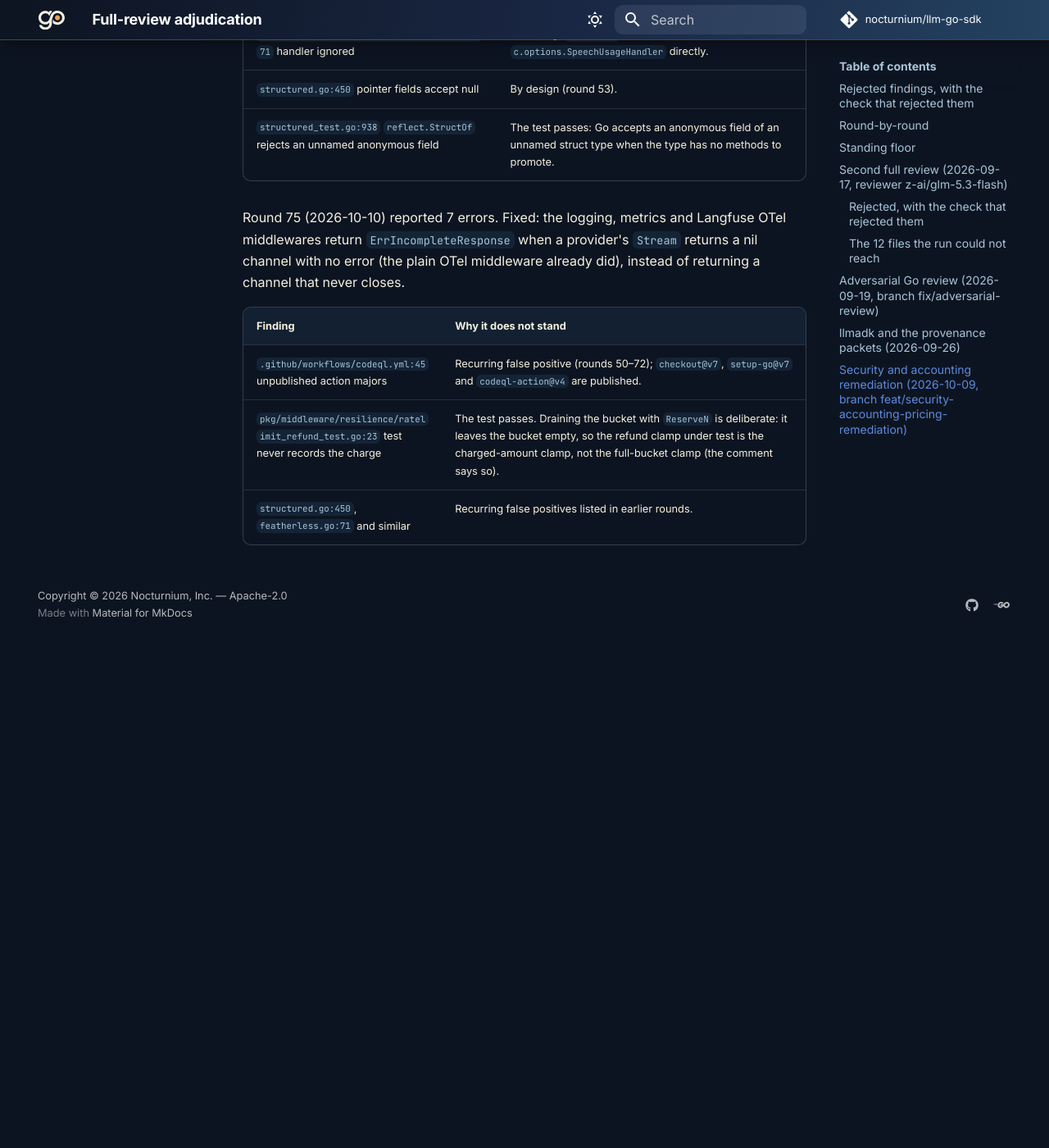
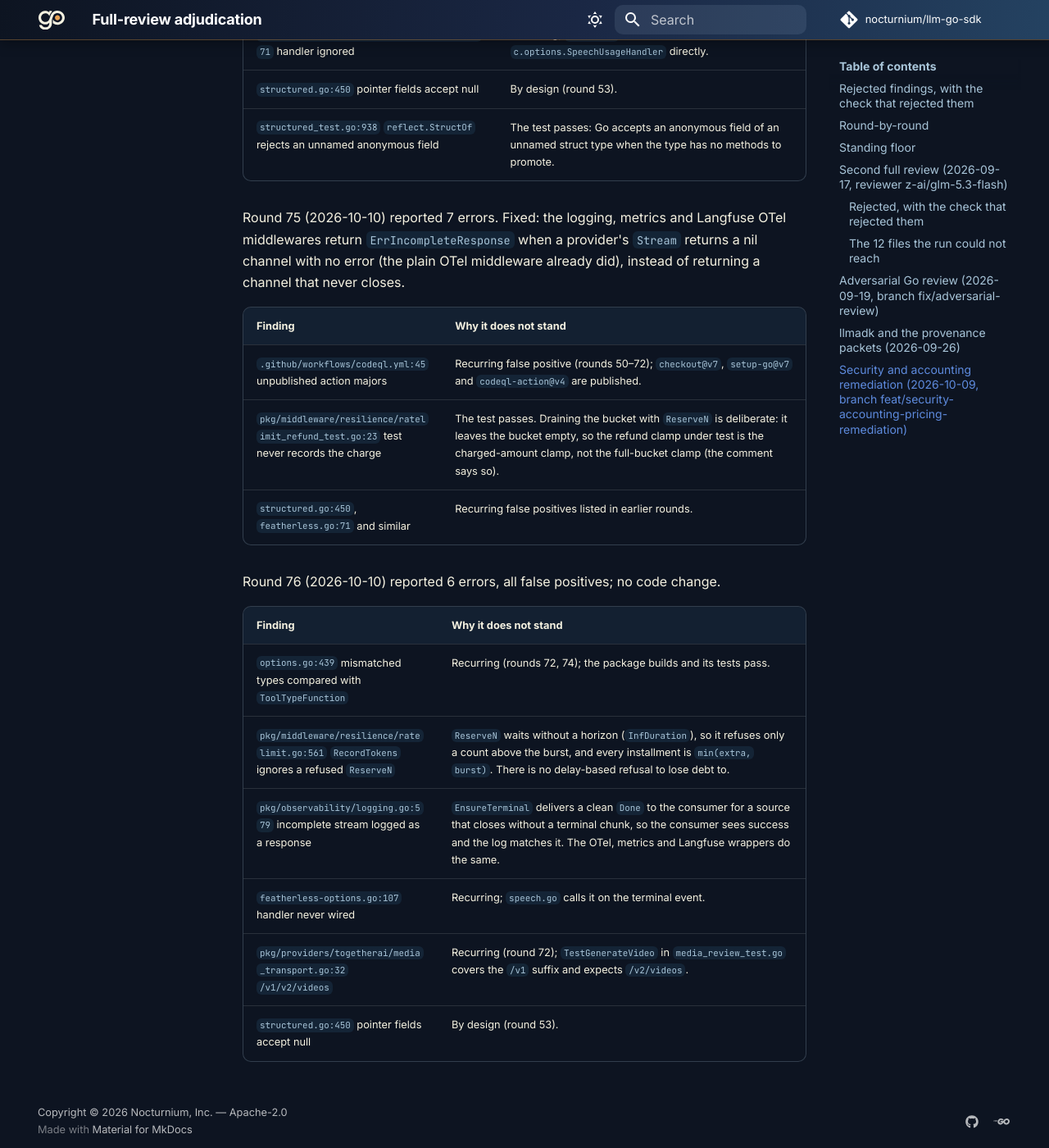
Before and after one commit to nocturnium/llm-go-sdk, an MkDocs documentation site: the page built from docs/nitpick-adjudication.md, in a window 1280 px wide and 1400 px high, scrolled down 32692 px. Shown: the whole window at 82% size. Built offline with MkDocs 1.6.1 and Material for MkDocs 9.7.7, drawn with Linux system fonts in a browser that asks for light colours; comment, search, counter and statistics services are not loaded; before the commit the page ends 33462 px from its top, so only the background shows below that.

Commit message:
Close round 76 review errors

```diff
--- a/docs/nitpick-adjudication.md
+++ b/docs/nitpick-adjudication.md
@@ -805,3 +805,14 @@ did), instead of returning a channel that never closes.
 | `.github/workflows/codeql.yml:45` unpublished action majors | Recurring false positive (rounds 50–72); `checkout@v7`, `setup-go@v7` and `codeql-action@v4` are published. |
 | `pkg/middleware/resilience/ratelimit_refund_test.go:23` test never records the charge | The test passes. Draining the bucket with `ReserveN` is deliberate: it leaves the bucket empty, so the refund clamp under test is the charged-amount clamp, not the full-bucket clamp (the comment says so). |
 | `structured.go:450`, `featherless.go:71` and similar | Recurring false positives listed in earlier rounds. |
+
+Round 76 (2026-10-10) reported 6 errors, all false positives; no code change.
+
+| Finding | Why it does not stand |
+| --- | --- |
+| `options.go:439` mismatched types compared with `ToolTypeFunction` | Recurring (rounds 72, 74); the package builds and its tests pass. |
+| `pkg/middleware/resilience/ratelimit.go:561` `RecordTokens` ignores a refused `ReserveN` | `ReserveN` waits without a horizon (`InfDuration`), so it refuses only a count above the burst, and every installment is `min(extra, burst)`. There is no delay-based refusal to lose debt to. |
+| `pkg/observability/logging.go:579` incomplete stream logged as a response | `EnsureTerminal` delivers a clean `Done` to the consumer for a source that closes without a terminal chunk, so the consumer sees success and the log matches it. The OTel, metrics and Langfuse wrappers do the same. |
+| `featherless-options.go:107` handler never wired | Recurring; `speech.go` calls it on the terminal event. |
+| `pkg/providers/togetherai/media_transport.go:32` `/v1/v2/videos` | Recurring (round 72); `TestGenerateVideo` in `media_review_test.go` covers the `/v1` suffix and expects `/v2/videos`. |
+| `structured.go:450` pointer fields accept null | By design (round 53). |
```
